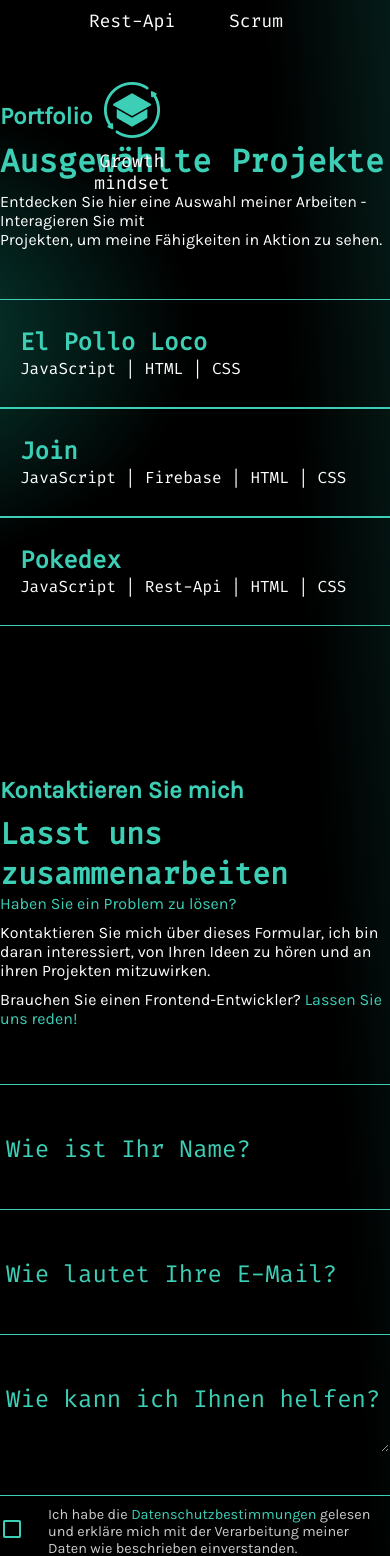
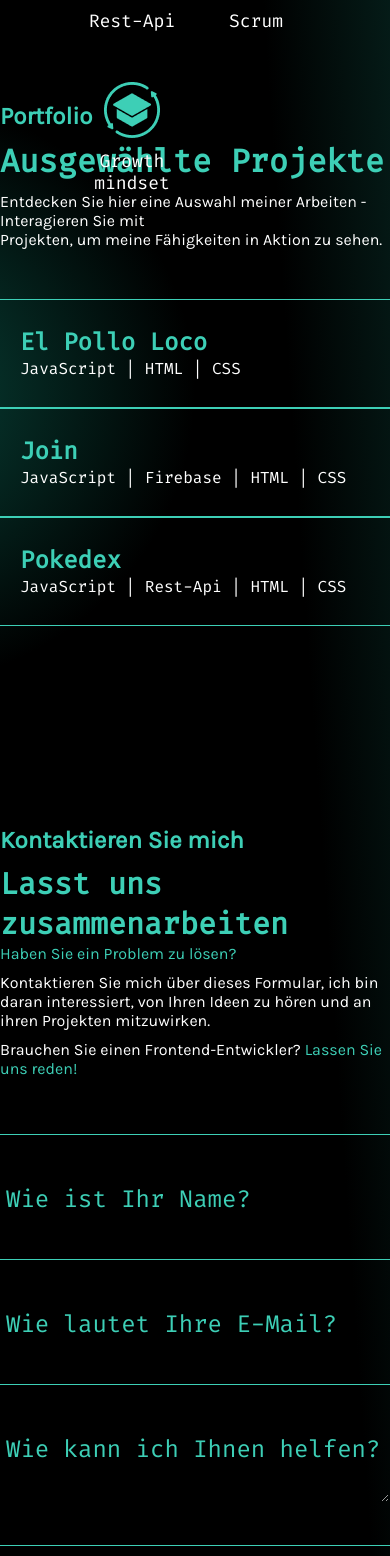
Before and after one commit to KonstantinStark/angular-portfolio, an Angular app: page / in a window 390 px wide. Shown: the part 3760-5316 px from the top of the page. Built offline with nearby package versions, Linux system fonts and the light colour scheme.

Commit message:
responsiv

```diff
--- a/src/app/main-content/contact/contact.component.scss
+++ b/src/app/main-content/contact/contact.component.scss
@@ -5,16 +5,15 @@ $green-color: #3dcfb6;
     display: flex;
     justify-content: center;
     font-family: 'Karla';
-
+    padding-bottom: 100px;
 }
 
 .contact-container {
     max-width: 1248px;
-    min-width: 300px;
+    min-width: 150px;
     width: 100%;
     display: flex;
     gap: 56px;
-    margin-top: 100px;
 
     .contact h2 {
         font-size: 24px;
@@ -190,13 +189,13 @@ input[type="checkbox"] {
     }
 
     .section {
-        height: 103vh;
+        height: 95vh;
     }
 }
 
 @media (max-width: 796px) {
     .section {
-        height: 110vh;
+        height: 93vh;
     }
 }
 
@@ -220,6 +219,6 @@ input[type="checkbox"] {
 
 @media (max-width: 332px) {
     .section {
-        height: 120vh;
+        height: 102vh;
     }
 }
--- a/src/app/main-content/projects/projects.component.scss
+++ b/src/app/main-content/projects/projects.component.scss
@@ -12,7 +12,7 @@ $green-color: #3dcfb6;
 .portfolio-container {
     display: flex;
     align-items: center;
-    margin-bottom: 300px;
+    margin-bottom: 200px;
 
     .portfolio h2 {
         font-size: 24px;
@@ -269,7 +269,6 @@ $green-color: #3dcfb6;
 @media (max-width: 1210px) {
     .portfolio-container {
         display: flex;
-        margin-bottom: 50px;
         flex-direction: column;
         align-items: center;
         justify-content: center;
@@ -303,7 +302,7 @@ $green-color: #3dcfb6;
     }
 
     .overlay {
-        height: 19%;
+        height: 17.7%;
         padding: 0px;
         width: auto;
     }
--- a/src/app/main-content/skill-set/skill-set.component.scss
+++ b/src/app/main-content/skill-set/skill-set.component.scss
@@ -2,7 +2,7 @@ $green-color: #3dcfb6;
 
 .section {
     width: 100%;
-    height: 100vh;
+    height: 80vh;
     font-family: 'Karla';
     display: flex;
     justify-content: center;
@@ -253,7 +253,7 @@ $green-color: #3dcfb6;
     }
 
     .section {
-        height: 126vh;
+        height: 134vh;
     }
 }
 
```
